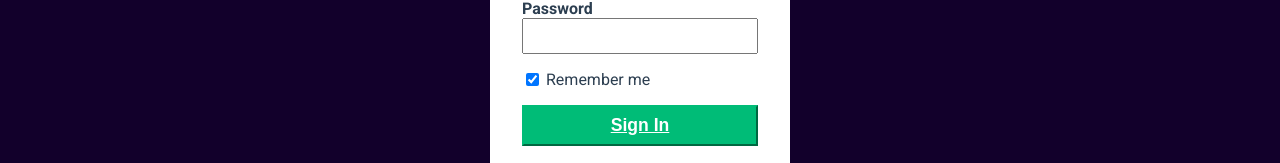
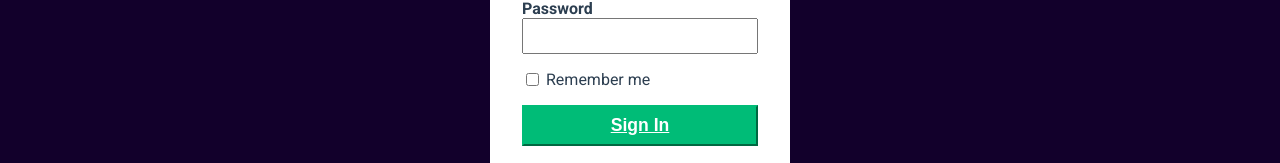
Before and after one commit to PeggyPft/ArgentBank_Projet11, a React (Vite) app in the folder Front-end/: page /sign-in in a window 1280 px wide. Shown: the part 399-562 px from the top of the page. Built offline with nearby package versions, Linux system fonts and the light colour scheme.

Commit message:
Update : box not checked automatically

```diff
--- a/Front-end/src/pages/Sign_In.jsx
+++ b/Front-end/src/pages/Sign_In.jsx
@@ -13,7 +13,7 @@ const Sign_In = () => {
         password: '',
     });
 
-    const [rememberMe, setRememberMe] = useState(true);
+    const [rememberMe, setRememberMe] = useState(false);
     const [error, setError] = useState('');
 
     const dispatch = useDispatch();
```
